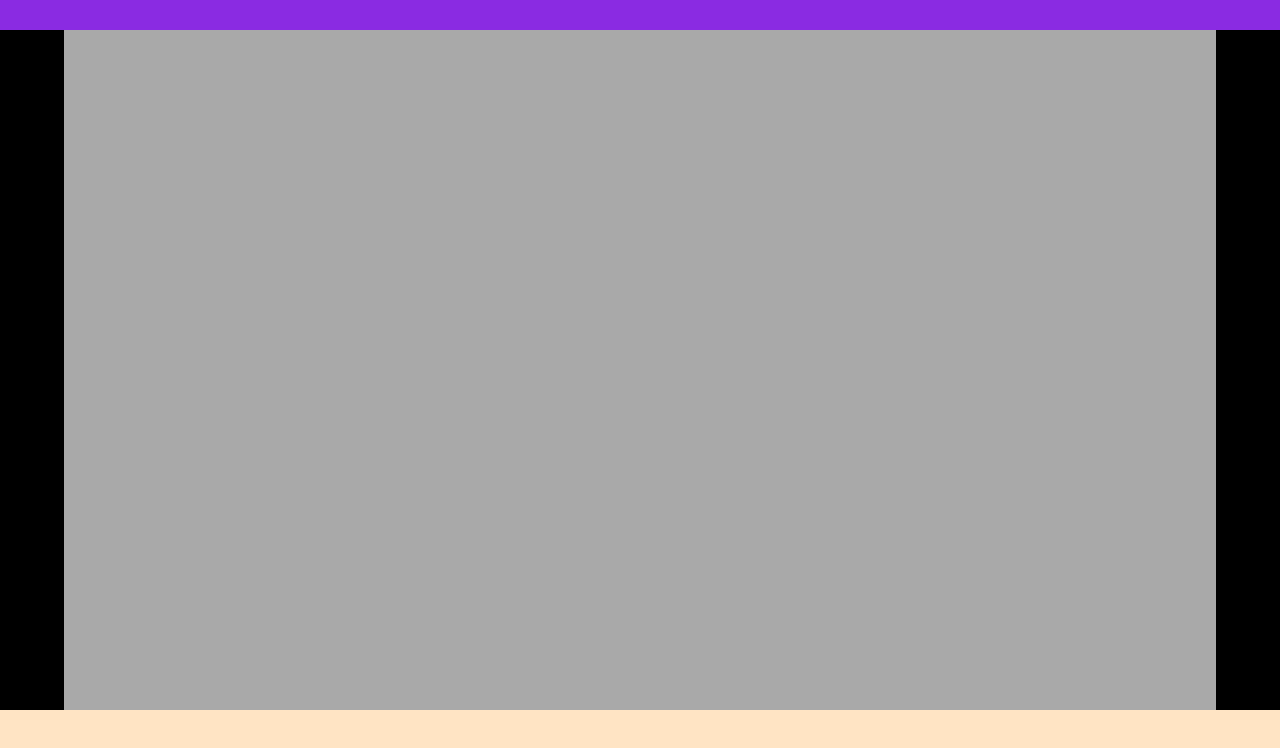
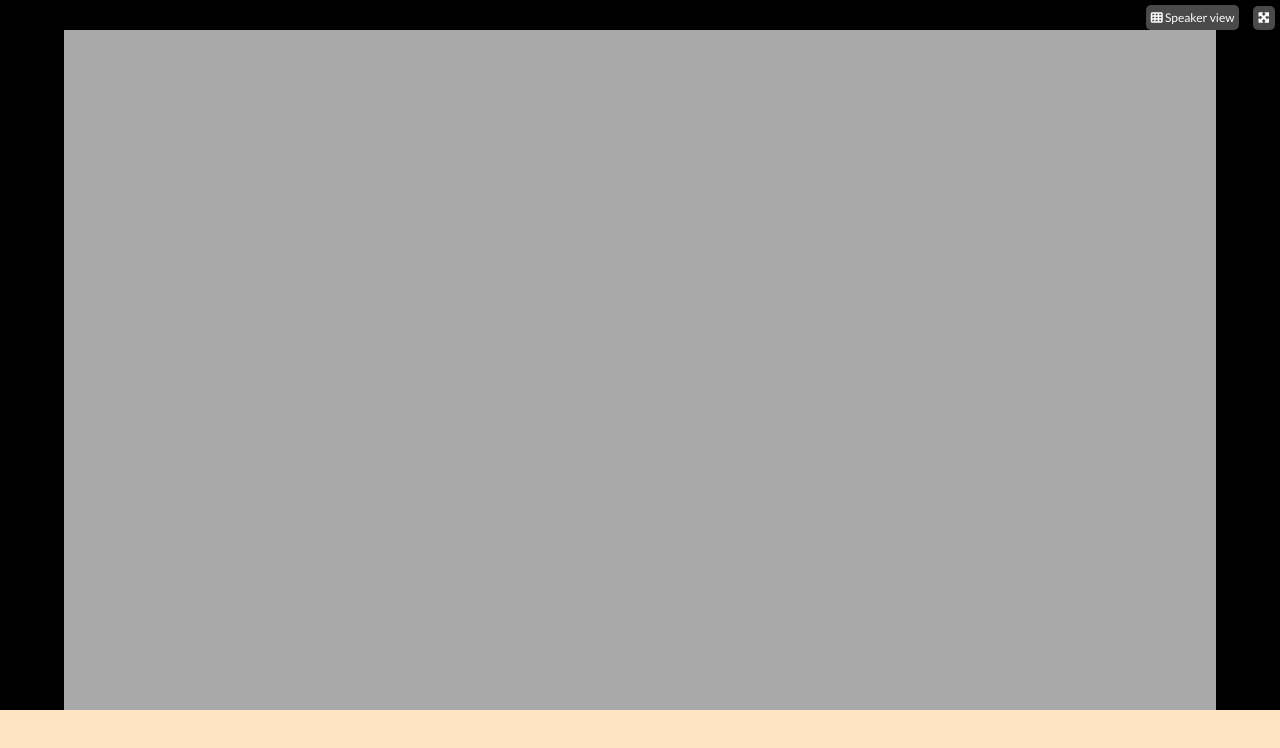
Before and after one commit to muac404/html-css-zoom, a plain HTML site: page index.html in a window 1280 px wide. Drawn offline with Linux system fonts and the light colour scheme.

Commit message:
Aggiunto Header

```diff
--- a/css/style.css
+++ b/css/style.css
@@ -9,11 +9,17 @@
 /* COMMONS */
 
 /* TYPO */
+body{
+    font-family: 'Lato', sans-serif;
+}
 
 /* MAIN */
 header{
     height: 30px;
-    background-color: blueviolet;
+    background-color: black;
+    text-align: right;
+    padding: 5px;
+    vertical-align: middle;
 }
 
 body {
@@ -28,7 +34,29 @@ main{
     margin: auto;
 
 }
+
 footer{
     height: 90px;
     background-color: bisque;
+
 }
+
+.speaker-view{
+    color: white;
+    display: inline-block;
+    margin-right: 10px;
+    background-color: #4a4a4a;
+    padding: 5px;
+    border-radius: 5px;
+    font-size: 12px;
+
+}
+
+span i{
+    color: white;
+    background-color: #4a4a4a;
+    padding: 6px;
+    border-radius: 5px;
+    font-size: 12px;
+
+}
--- a/index.html
+++ b/index.html
@@ -5,10 +5,25 @@
     <meta http-equiv="X-UA-Compatible" content="IE=edge">
     <meta name="viewport" content="width=device-width, initial-scale=1.0">
     <title>ZOOM</title>
+    <!-- FONTAWESOME -->
+    <link rel="stylesheet" href="https://cdnjs.cloudflare.com/ajax/libs/font-awesome/6.2.0/css/all.min.css" integrity="sha512-xh6O/CkQoPOWDdYTDqeRdPCVd1SpvCA9XXcUnZS2FmJNp1coAFzvtCN9BmamE+4aHK8yyUHUSCcJHgXloTyT2A==" crossorigin="anonymous" referrerpolicy="no-referrer" />
+    <!-- /FONT AWESOME -->
+    <!-- GOOGLE FONT -->
+    <link rel="preconnect" href="https://fonts.googleapis.com">
+    <link rel="preconnect" href="https://fonts.gstatic.com" crossorigin>
+    <link href="https://fonts.googleapis.com/css2?family=Lato:ital,wght@0,300;0,400;0,700;1,400&display=swap" rel="stylesheet">
+    <!-- /GOOGLE FONT -->
     <link rel="stylesheet" href="css/style.css">
+
 </head>
 <body>
-    <header></header>
+    <header>
+        <div class="speaker-view">
+            <i class="fas fa-th"></i>
+            <span>Speaker view</span>
+        </div>
+        <span class="icona-footer"><i class="fas fa-expand-arrows-alt"></i></span>
+    </header>
     <main></main>
     <footer></footer>
 
```
